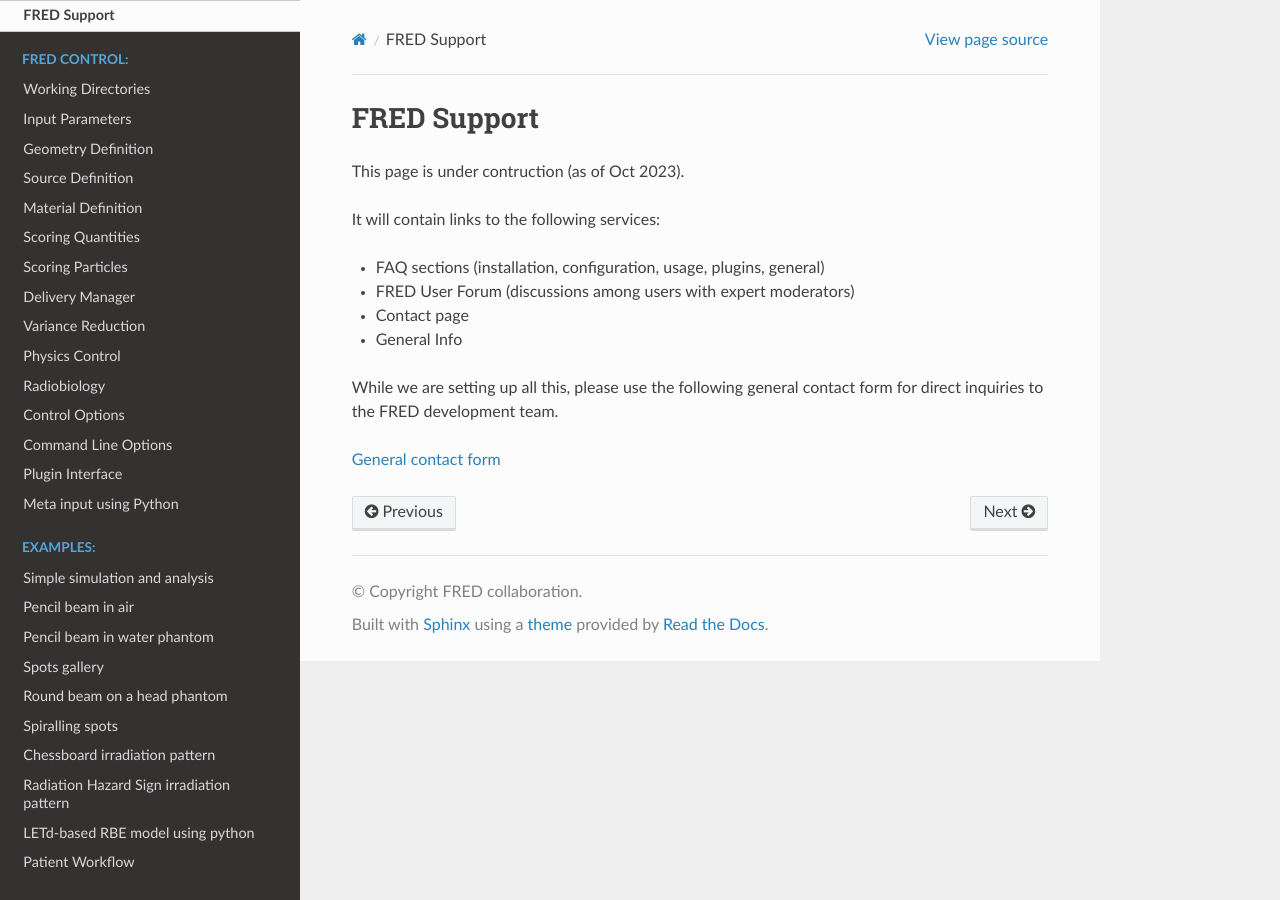
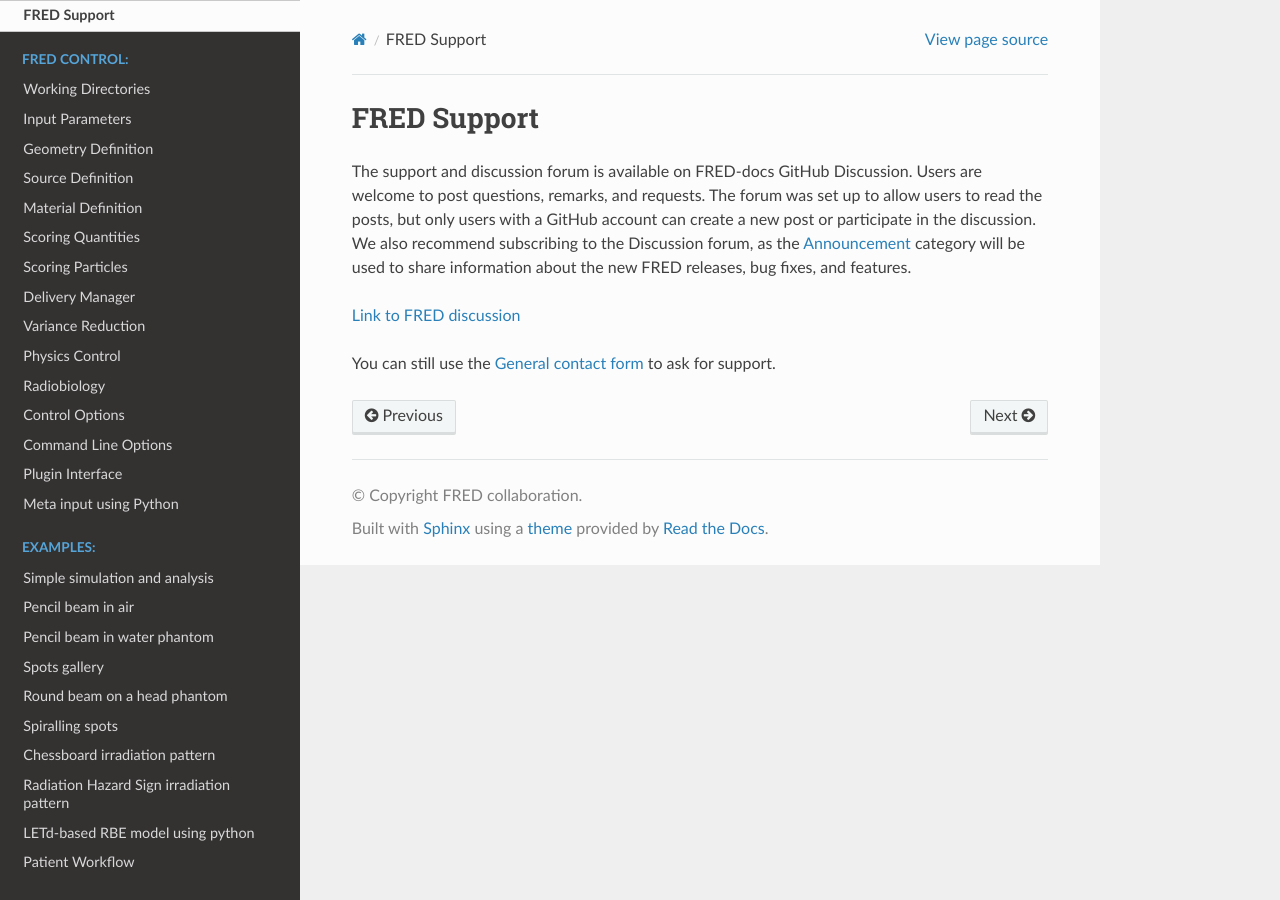
Before and after one commit to Fred-org/FRED-docs, a Sphinx documentation site: the page built from source/Support/Support.rst, in a window 1280 px wide. Built offline with Sphinx 7.4.7 and the Read the Docs theme 2.0.0, drawn with Linux system fonts in a browser that asks for light colours.

Commit message:
added FRED support link to GitHub Discussion

```diff
--- a/source/Support/Support.rst
+++ b/source/Support/Support.rst
@@ -1,18 +1,10 @@
 FRED Support
 =======================
 
-
-This page is under contruction (as of Oct 2023).
-
-It will contain links to the following services:
-
-* FAQ sections (installation, configuration, usage, plugins, general)
-* FRED User Forum (discussions among users with expert moderators)
-* Contact page
-* General Info
+The support and discussion forum is available on FRED-docs GitHub Discussion. Users are welcome to post questions, remarks, and requests.
+The forum was set up to allow users to read the posts, but only users with a GitHub account can create a new post or participate in the discussion. We also recommend subscribing to the Discussion forum, as the `Announcement <https://github.com/Fred-org/FRED-docs/discussions/categories/announcement>`_ category will be used to share information about the new FRED releases, bug fixes, and features.
 
 
-While we are setting up all this, please use the following general contact form for direct inquiries to the FRED development team.
+`Link to FRED discussion <https://github.com/Fred-org/FRED-docs/discussions>`_
 
-
-`General contact form <../_static/ContactForm_GeneralSupport.html>`_
+You can still use the `General contact form <../_static/ContactForm_GeneralSupport.html>`_ to ask for support.
```
